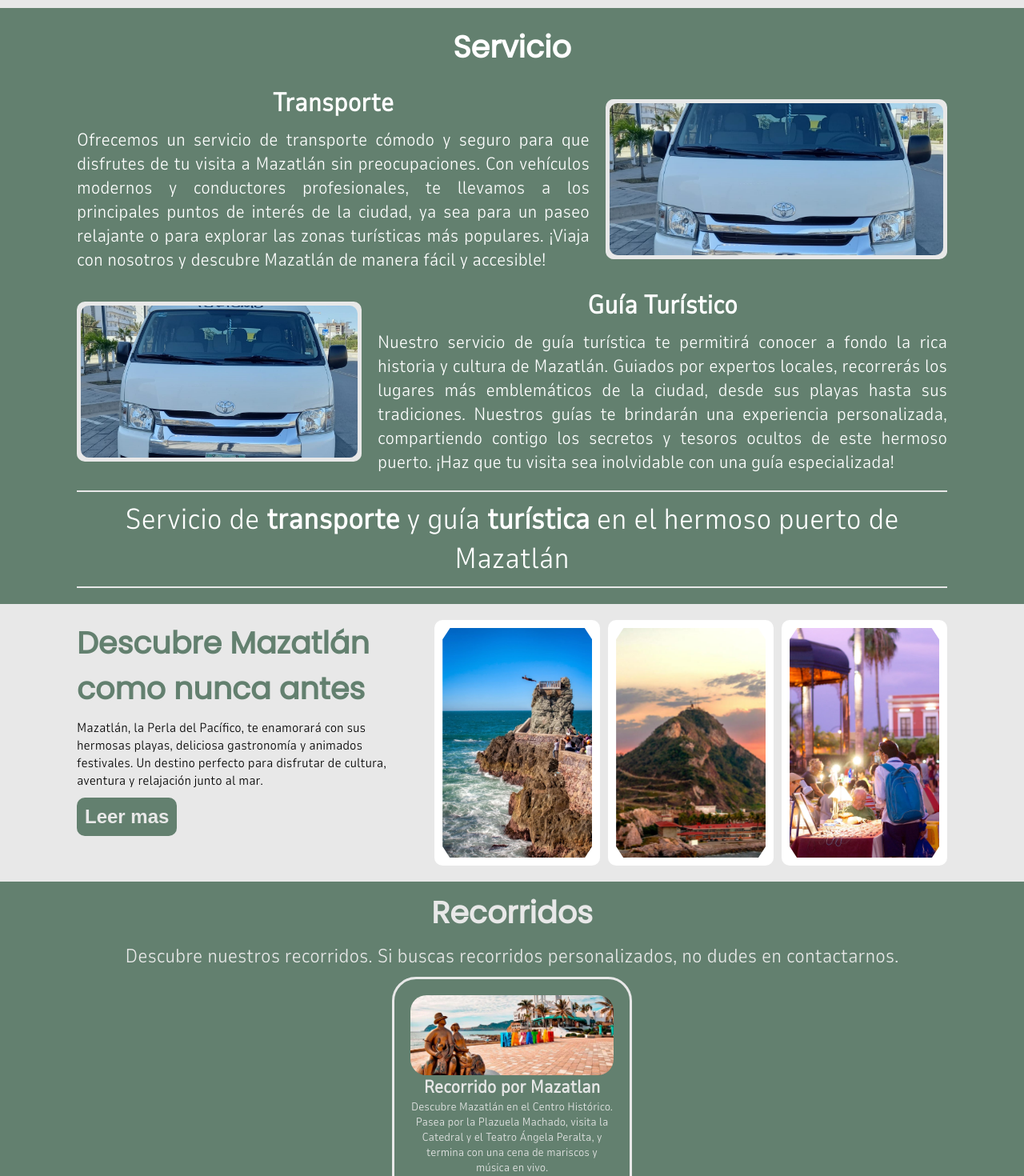
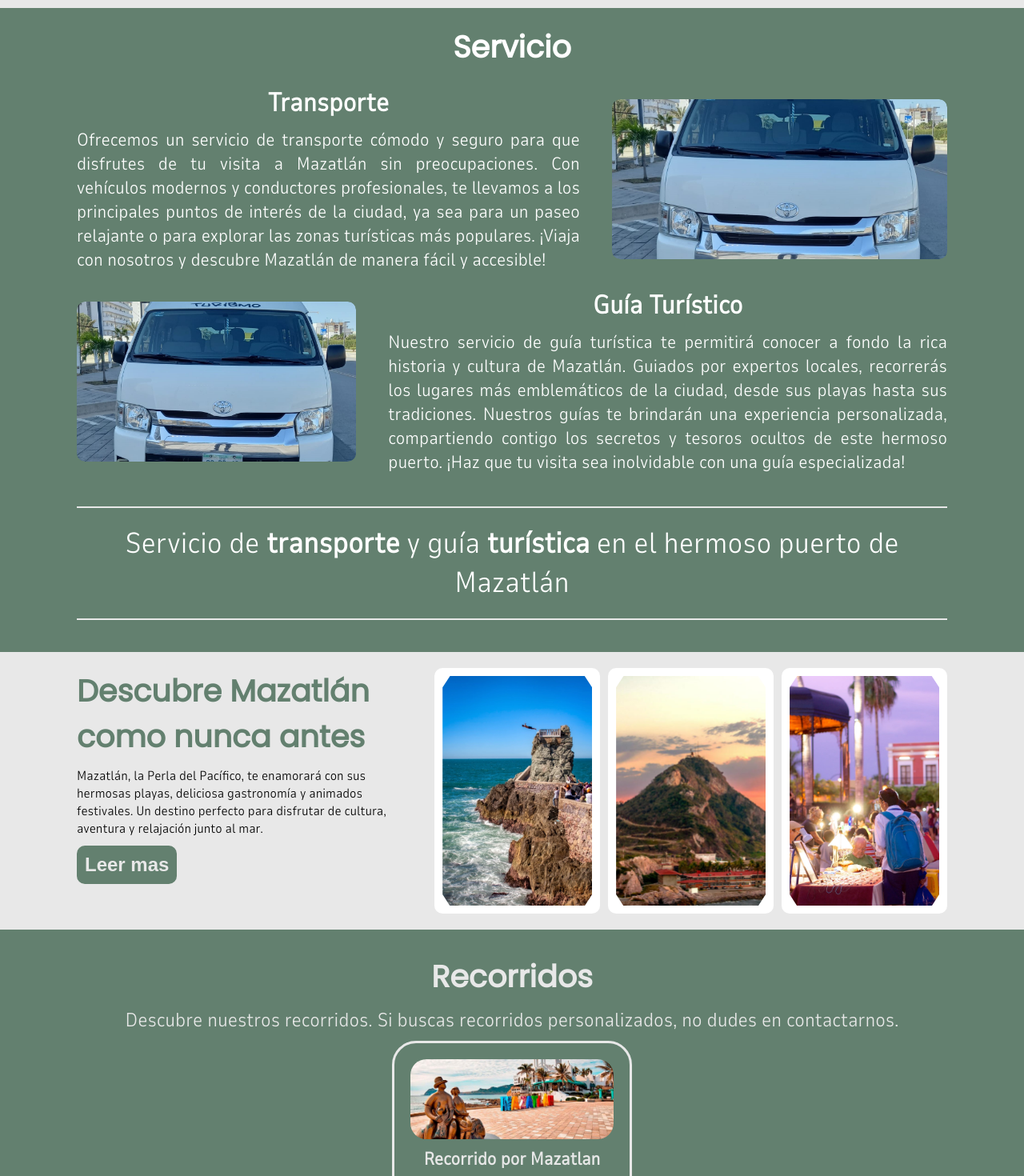
Before and after one commit to Tounka/landingMzt, a React (Create React App) app: page / in a window 1280 px wide. Shown: the part 700-2170 px from the top of the page at 80% size. Built offline with nearby package versions, Linux system fonts and the light colour scheme.

Commit message:
mejoras generales de estilos

```diff
--- a/src/componentesGenerales/MenuHeader.jsx
+++ b/src/componentesGenerales/MenuHeader.jsx
@@ -95,7 +95,10 @@ export const MenuHeader = () => {
     const scrollToSection = (id) => {
         const section = document.getElementById(id);
         if (section) {
-            section.scrollIntoView({ behavior: "smooth", block: "start" });
+            window.scrollTo({
+                top: section.offsetTop - 80,
+                behavior: "smooth",
+            });
         }
     };
 
@@ -128,7 +131,7 @@ export const MenuHeader = () => {
                 <ContenedorSeccion gap='20px'>
                     <TxtGenerico onClick={() => scrollToSection('inicio')} color= 'var(--ColorVerdePrincipal)'  bold pointer fontFamily='var(--FuentePrincipal)' > Inicio </TxtGenerico>
                     <ContenedorInvisible>
-                        <TxtGenerico color= 'var(--ColorVerdePrincipal)'   fontFamily='var(--FuentePrincipal)' > Experiencias </TxtGenerico>
+                        <TxtGenerico onClick={() => scrollToSection('Experiencias')} color= 'var(--ColorVerdePrincipal)'   fontFamily='var(--FuentePrincipal)' > Experiencias </TxtGenerico>
                     </ContenedorInvisible>
                     <BtnSecundario onClick={() => scrollToSection('contacto')}>Contacto</BtnSecundario>
                 </ContenedorSeccion>
--- a/src/componentesGenerales/Txt.jsx
+++ b/src/componentesGenerales/Txt.jsx
@@ -1,6 +1,6 @@
 import styled from "styled-components"
 export const TxtGenerico = styled.p`
-    user-select: none;
+
     text-align: ${props => props.aling ? props.aling : 'center'};
     font-size: ${props => props.size ? props.size : '14px'};
     color: ${props => props.color ? props.color : ''};
--- a/src/secciones/SeccionExperiencias.jsx
+++ b/src/secciones/SeccionExperiencias.jsx
@@ -70,13 +70,16 @@ const CardExperiencias = ({src, alt}) =>{
     )
 }
 export const Experiencias = () => {
+    const handleClick = () => {
+        window.open('https://sinaloa.travel/destinos/mazatlan', '_blank');
+    }
     return (
       <ContenedorGenerico id="Experiencias">
         <ContenedorExperiencias>
             <ContenedorComponentesIzquierda>
                 <TxtTitularGenericoH1 color= 'var(--ColorVerdePrincipal)' aling='start' size= '38px' bold > Descubre Mazatlán como nunca antes </TxtTitularGenericoH1>
                 <TxtGenerico  aling='start' size= '16px'  > Mazatlán, la Perla del Pacífico, te enamorará con sus hermosas playas, deliciosa gastronomía y animados festivales. Un destino perfecto para disfrutar de cultura, aventura y relajación junto al mar. </TxtGenerico>
-                <BtnGenerico size='24px'>Leer mas</BtnGenerico>
+                <BtnGenerico onClick={() => handleClick()} size='24px'>Leer mas</BtnGenerico>
             </ContenedorComponentesIzquierda>
 
             <ContenedorComponentesDerecha>
--- a/src/secciones/SeccionPrecios.jsx
+++ b/src/secciones/SeccionPrecios.jsx
@@ -8,7 +8,7 @@ const ContenedorSeccionPrecios = styled(ContenedorGenerico)`
     flex-direction: column;
     height: 500px;
     height: auto;
-    padding: 10px 0;
+    padding: 30px 0;
     gap: 10px;
 `
 
@@ -17,7 +17,7 @@ const ContenedorCardStyled = styled.div`
     flex-direction: column;
     justify-content: space-between;
 
-    height: 350px;
+    height: 400px;
     width: 300px;
     gap: 10px;
     padding: 20px;
@@ -57,6 +57,7 @@ const ContenedorInferiorRecorridos = styled.div`
 `
 const ContenedorSubseccion = styled(ContenedorInferiorRecorridos)`
     flex-direction: column;
+    gap: 10px;
 `
 const ContenedorCupon = styled(TxtGenerico)`
     background-color: var(--ColorBlancoPrincipal);
@@ -69,20 +70,20 @@ const ContenedorCards = styled.div`
     justify-content: center;
     gap: 10px;
 `
-const CardRecorridos = () =>{
+const CardRecorridos = ({titulo, txt, img, tituloInferior, txtBtn}) =>{
     return(
         <ContenedorCardStyled>
             <ContenedorSubseccion>
                 <ContenedorImg>
-                    <ImgPicture src={ImgRecorrido}   alt='Imagen de recorridos Mazatlan, Sinaloa ' />
+                    <ImgPicture src={img}   alt='Imagen de recorridos Mazatlan, Sinaloa ' />
                 </ContenedorImg>
-                <TxtSeccionRecorrido>Recorrido por Mazatlan</TxtSeccionRecorrido>
-                <TxtSeccionRecorridoSecundario>Descubre Mazatlán en el Centro Histórico. Pasea por la Plazuela Machado, visita la Catedral y el Teatro Ángela Peralta, y termina con una cena de mariscos y música en vivo.</TxtSeccionRecorridoSecundario>
+                <TxtSeccionRecorrido>{titulo}</TxtSeccionRecorrido>
+                <TxtSeccionRecorridoSecundario>{txt}</TxtSeccionRecorridoSecundario>
             </ContenedorSubseccion>
 
             <ContenedorInferiorRecorridos>
-                <TxtGenerico bold size='18px' color='var(--ColorBlancoPrincipal)' > 10% descuento:  </TxtGenerico>
-                <ContenedorCupon bold size='18px' color='var(--ColorBlancoPrincipal)' > Mazatlan2024  </ContenedorCupon>
+                <TxtGenerico bold size='18px' color='var(--ColorBlancoPrincipal)' > {tituloInferior}  </TxtGenerico>
+                <ContenedorCupon bold size='18px' color='var(--ColorBlancoPrincipal)' > {txtBtn}  </ContenedorCupon>
             </ContenedorInferiorRecorridos>
         </ContenedorCardStyled>
     )
@@ -94,7 +95,7 @@ export const SeccionPrecios = () => {
             <TxtTitularGenericoH1 size= '38px' bold color= 'var(--ColorBlancoPrincipal)'> Recorridos </TxtTitularGenericoH1>
             <TxtGenerico size= '24px' color= 'var(--ColorBlancoPrincipal)'> Descubre nuestros recorridos. Si buscas recorridos personalizados, no dudes en contactarnos.  </TxtGenerico>
             <ContenedorCards>
-                <CardRecorridos />
+                <CardRecorridos titulo= 'Recorrido por Mazatlan' txt='Descubre Mazatlán en el Centro Histórico. Pasea por la Plazuela Machado, visita la Catedral y el Teatro Ángela Peralta, y termina con una cena de mariscos y música en vivo.' img={ImgRecorrido} tituloInferior='10% descuento:' txtBtn='Mazatlan2024' />
             </ContenedorCards>
         </ContenedorSeccionPrecios>
     </ContenedorVerde>
--- a/src/secciones/SeccionServicios.jsx
+++ b/src/secciones/SeccionServicios.jsx
@@ -18,7 +18,7 @@ const ContenedorSeccionsStyled = styled.div`
     width: 100%;
     height: auto;
     align-items: center;
-    gap: 20px;
+    gap: 40px;
 
     display: grid;
     grid-template-columns: ${({ reverse }) => reverse ? '1fr 2fr' : '2fr 1fr'};
@@ -75,7 +75,8 @@ const TxtServicio = styled(TxtGenerico)`
 const TxtServicioSubtitulo = styled(TxtServicio)`
     border-top: solid 2px var(--ColorBlancoPrincipal);
     border-bottom: solid 2px var(--ColorBlancoPrincipal);
-    padding: 10px 0;
+    padding: 20px 0;
+    margin: 20px 0;
     font-size: 36px;
 
     @media (max-width: 1000px) {
@@ -98,8 +99,7 @@ const ContenedorImg = styled(ContenedorIzquierdo)`
     display: flex;
     justify-content: center;
     align-items: center;
-    background-color: var(--ColorBlancoPrincipal);
-    padding: 5px;
+
     height: 200px;
     img {
         width: 100%;
@@ -118,6 +118,9 @@ const ContenedorSeccionServicio = styled.div`
     align-items: center;
     background-color: var(--ColorVerdePrincipal);
 `;
+const ContenedorGenericoServicios = styled(ContenedorGenerico)`
+    max-width: 1200px;
+`
 
 const Servicio = ({titulo, txt, src, reverse}) => {
     return (
@@ -138,7 +141,7 @@ const Servicio = ({titulo, txt, src, reverse}) => {
 export const SeccionServicios = () => {
     return (
         <ContenedorSeccionServicio>
-            <ContenedorGenerico id="servicios">
+            <ContenedorGenericoServicios id="servicios">
                 <ContenedorServicios>
                     <TituloPrincipal>Servicio</TituloPrincipal>
                     <Servicio
@@ -155,7 +158,7 @@ export const SeccionServicios = () => {
 
                     <TxtServicioSubtitulo center> Servicio de <b> transporte </b> y guía <b> turística </b> en el hermoso puerto de Mazatlán </TxtServicioSubtitulo>
                 </ContenedorServicios>
-            </ContenedorGenerico>
+            </ContenedorGenericoServicios>
         </ContenedorSeccionServicio>
     );
 };
```
